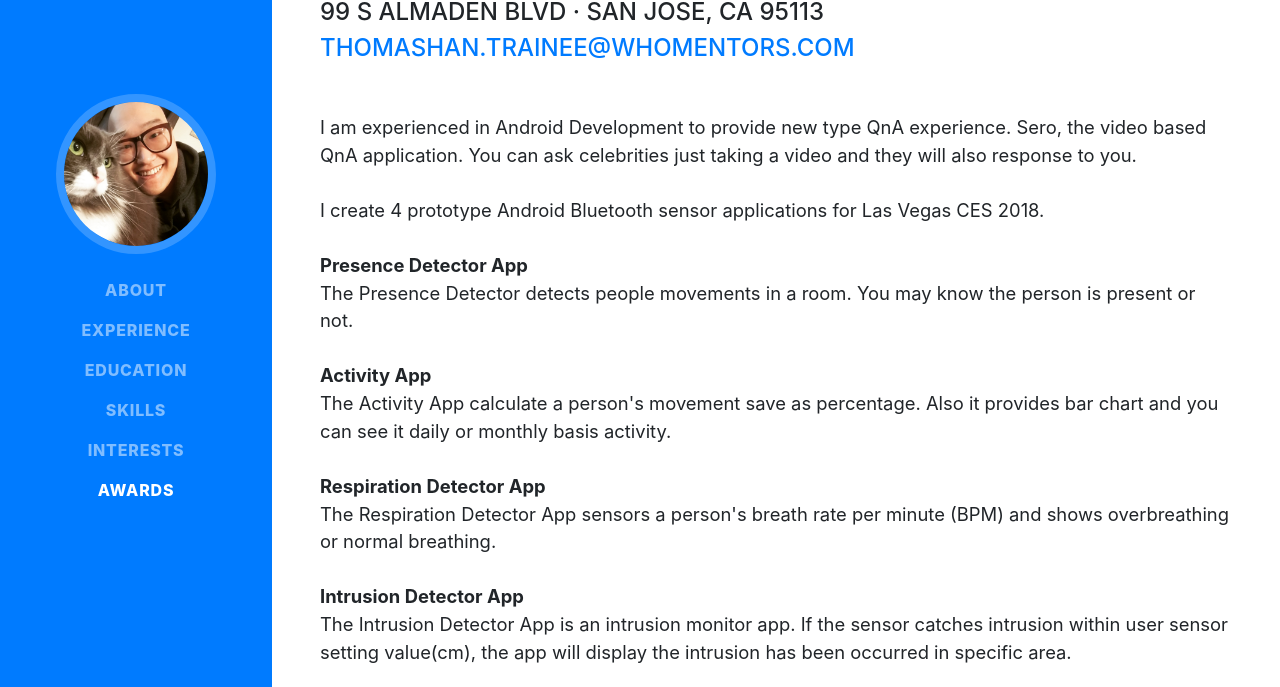
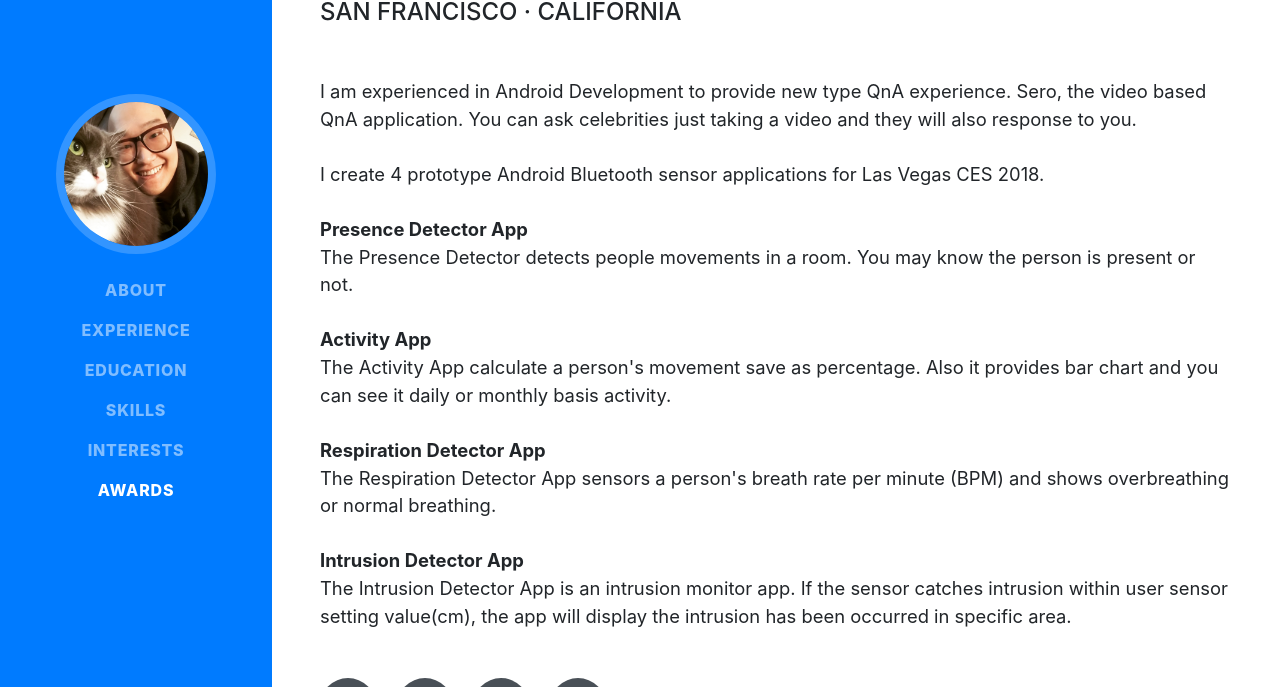
Before and after one commit to hoony2520/thomashan.tk, a website with bundled scripts: page index.html in a window 1280 px wide. Shown: the part 102-789 px from the top of the page. Built offline with nearby package versions, Linux system fonts and the light colour scheme; a web font is replaced by a local one.

Commit message:
Update index.html

```diff
--- a/index.html
+++ b/index.html
@@ -66,8 +66,8 @@
         <h1 class="mb-0">Thomas
           <span class="text-primary">Han</span>
         </h1>
-        <div class="subheading mb-5">99 S Almaden Blvd · San Jose, CA 95113
-          <a href="mailto:name@email.com">thomashan.trainee@whomentors.com</a>
+        <div class="subheading mb-5">San Francisco · California
+          <a href="mailto:name@email.com"></a>
         </div>
         <p class="lead mb-5">I am experienced in Android Development to provide new type QnA experience. Sero, the video based QnA application. You can ask celebrities just taking a video and they will also response to you.
 
```
